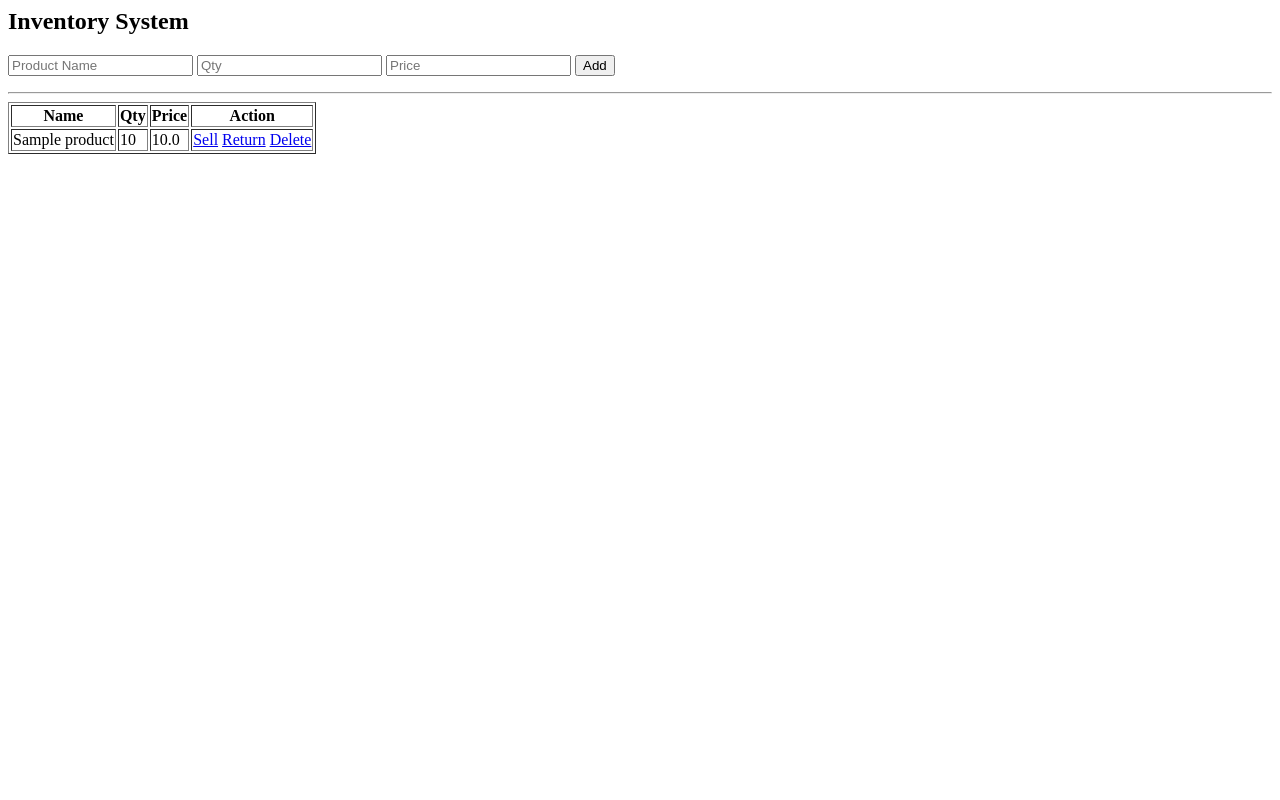
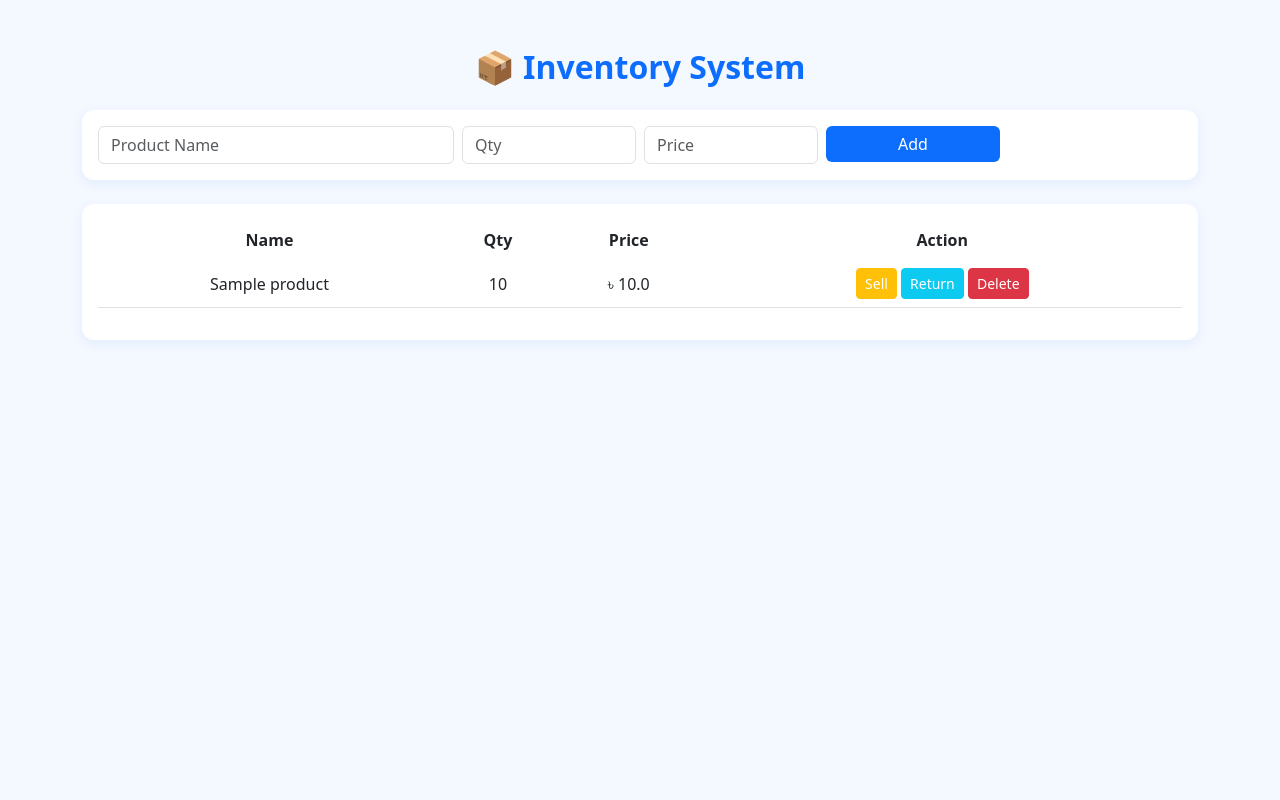
Before and after one commit to jakiya09/inventory-system, a Flask app: page / in a window 1280 px wide. Run offline with Flask 3, Linux system fonts and the light colour scheme; tables that the repository leaves empty hold one stand-in row (values such as "Sample post").

Commit message:
Update index.html

```diff
--- a/templates/index.html
+++ b/templates/index.html
@@ -1,30 +1,120 @@
+<!DOCTYPE html>
+<html>
+<head>
+    <title>Inventory System</title>
 
-<h2>Inventory System</h2>
+    <link href="https://cdn.jsdelivr.net/npm/bootstrap@5.3.0/dist/css/bootstrap.min.css" rel="stylesheet">
 
-<form method="POST" action="/add">
-    <input name="name" placeholder="Product Name">
-    <input name="qty" type="number" placeholder="Qty">
-    <input name="price" type="number" placeholder="Price">
-    <button>Add</button>
+    <style>
+        body {
+            background: #f4f8ff;
+        }
+
+        .title {
+            color: #0d6efd;
+            font-weight: bold;
+        }
+
+        .card {
+            border: none;
+            border-radius: 12px;
+            box-shadow: 0 4px 12px rgba(13, 110, 253, 0.08);
+        }
+
+        .btn-primary {
+            background-color: #0d6efd;
+            border: none;
+        }
+
+        .btn-warning {
+            color: white;
+        }
+
+        table {
+            background: white;
+        }
+
+        thead {
+            background: #0d6efd;
+            color: white;
+        }
+
+        thead th {
+            border: none;
+        }
+
+        tbody tr:hover {
+            background: #eaf2ff;
+        }
+
+    </style>
+</head>
+
+<body>
+
+<div class="container mt-5">
+
+    <h2 class="text-center title mb-4">📦 Inventory System</h2>
+
+    <!-- FORM -->
+    <div class="card p-3 mb-4">
+
+        <form method="POST" action="/add" class="row g-2">
+
+            <div class="col-md-4">
+                <input type="text" name="name" class="form-control" placeholder="Product Name" required>
+            </div>
+
+            <div class="col-md-2">
+                <input type="number" name="qty" class="form-control" placeholder="Qty" required>
+            </div>
+
+            <div class="col-md-2">
+                <input type="number" step="0.01" name="price" class="form-control" placeholder="Price" required>
+            </div>
+
+            <div class="col-md-2">
+                <button class="btn btn-primary w-100">Add</button>
+            </div>
+
         </form>
 
-<hr>
+    </div>
 
-<table border="1">
+    <!-- TABLE -->
+    <div class="card p-3">
+
+        <table class="table table-hover align-middle text-center">
+
+            <thead>
                 <tr>
-<th>Name</th><th>Qty</th><th>Price</th><th>Action</th>
+                    <th>Name</th>
+                    <th>Qty</th>
+                    <th>Price</th>
+                    <th>Action</th>
                 </tr>
+            </thead>
 
+            <tbody>
                 {% for p in products %}
                 <tr>
-<td>{{p["name"]}}</td>
-<td>{{p["qty"]}}</td>
-<td>{{p["price"]}}</td>
+                    <td>{{ p['name'] }}</td>
+                    <td>{{ p['qty'] }}</td>
+                    <td>৳ {{ p['price'] }}</td>
                     <td>
-<a href="/sell/{{p['id']}}">Sell</a>
-<a href="/return/{{p['id']}}">Return</a>
-<a href="/delete/{{p['id']}}">Delete</a>
+                        <a href="/sell/{{ p['id'] }}" class="btn btn-warning btn-sm">Sell</a>
+                        <a href="/return/{{ p['id'] }}" class="btn btn-info btn-sm text-white">Return</a>
+                        <a href="/delete/{{ p['id'] }}" class="btn btn-danger btn-sm">Delete</a>
                     </td>
                 </tr>
                 {% endfor %}
+            </tbody>
+
         </table>
+
+    </div>
+
+</div>
+
+</body>
+</html>
```
Lines whose indentation alone changed are shown as unchanged.
